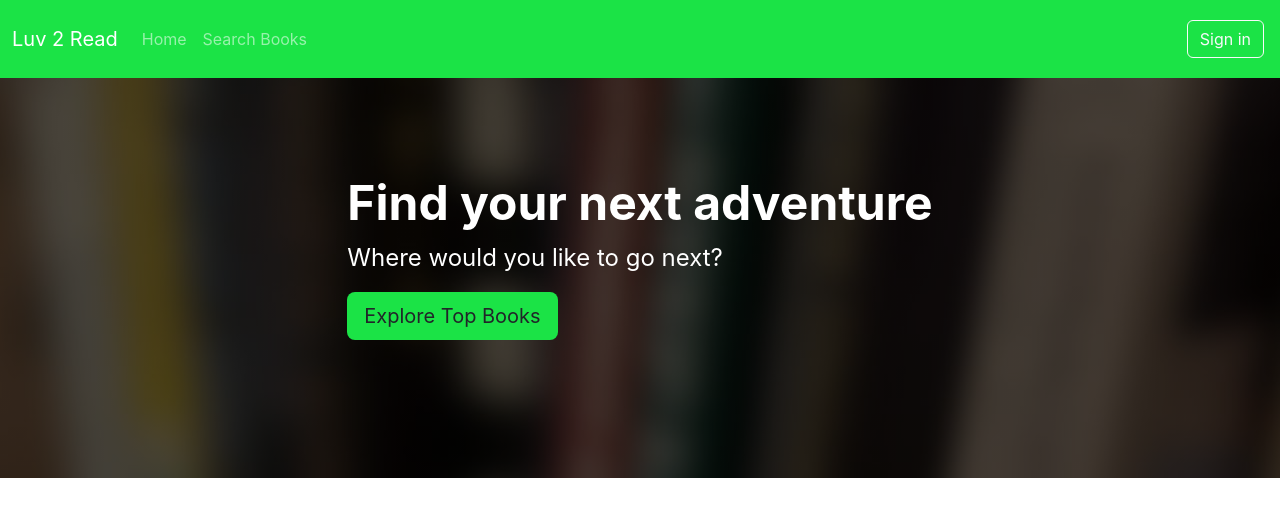
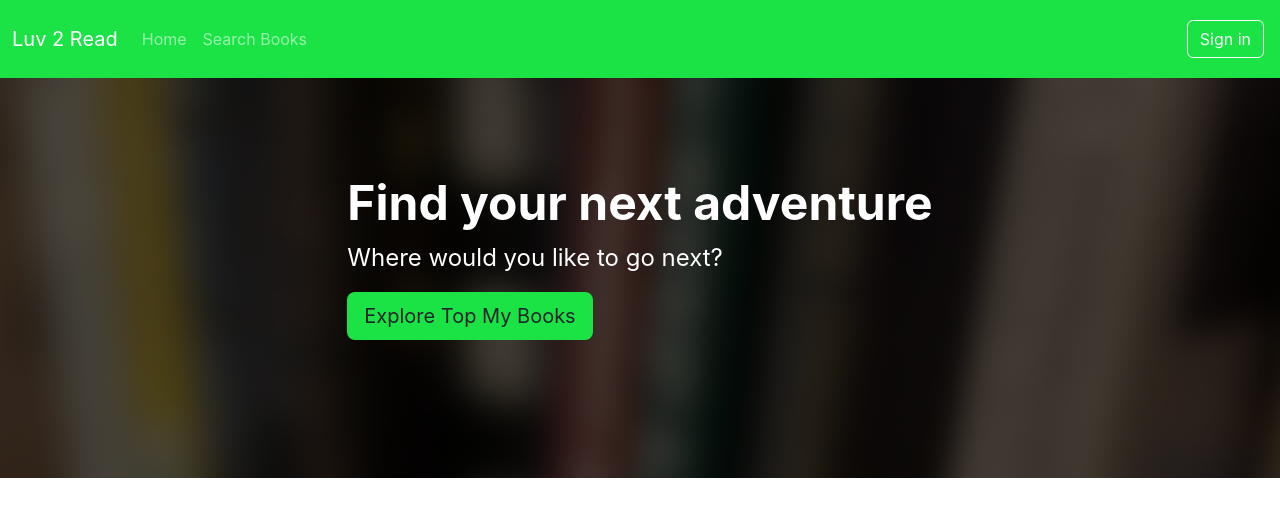
Before and after one commit to harrymaurya05/bookcart-frontend, a React (Create React App) app: page / in a window 1280 px wide. Shown: the top 516 px of the page. Built offline with nearby package versions, Linux system fonts and the light colour scheme.

Commit message:
titile change

```diff
--- a/src/layouts/HomePage/ExploreTopBooks.tsx
+++ b/src/layouts/HomePage/ExploreTopBooks.tsx
@@ -5,7 +5,7 @@ export const ExploreTopBooks = () =>{
                 <div>
                     <h1 className="display-5 fw-bold"> Find your next adventure</h1>
                     <p className="col-md-8 fs-4"> Where would you like to go next?</p>
-                    <a type="button" className="btn main-color btn-lg  text-while">Explore Top Books</a>
+                    <a type="button" className="btn main-color btn-lg  text-while">Explore Top My Books</a>
                 </div>
             </div>
 
```
